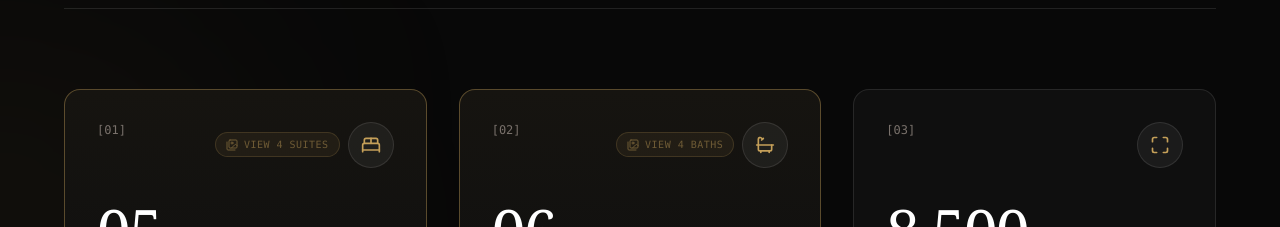
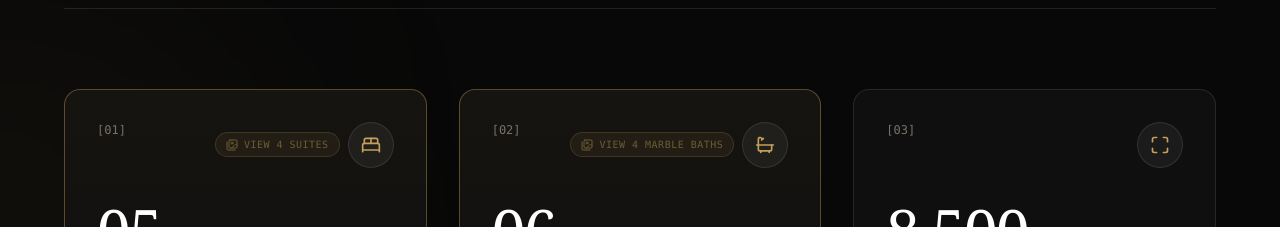
Before and after one commit to im-abdulhanan/Real-Estate-, a React (Vite) app: page / in a window 1280 px wide. Shown: the part 3920-4147 px from the top of the page. Built offline with nearby package versions, Linux system fonts and the light colour scheme; a web font is replaced by a local one.

Commit message:
Refine Italian Marble Bathrooms gallery modal for Bathrooms card

```diff
--- a/src/components/PropertyInfo.tsx
+++ b/src/components/PropertyInfo.tsx
@@ -104,7 +104,7 @@ export const PropertyInfo: React.FC = () => {
       icon: Bath,
       isInteractive: true,
       modalType: 'bathrooms' as const,
-      badge: 'View 4 Baths',
+      badge: 'View 4 Marble Baths',
     },
     { label: 'Living Space', value: '8,500', detail: 'Square Feet Built-Up', icon: Maximize, isInteractive: false },
     { label: 'Private Grounds', value: '0.75', detail: 'Acres Landscaped Estate', icon: Trees, isInteractive: false },
@@ -261,7 +261,7 @@ export const PropertyInfo: React.FC = () => {
                 className="w-full h-full object-cover transition-all duration-700"
               />
               <div className="absolute top-4 left-4 px-3 py-1 bg-black/60 backdrop-blur-md rounded-md border border-white/10 text-xs font-mono text-[#c5a059]">
-                0{activeImageIndex + 1} OF 04 · {activeModal === 'bedrooms' ? 'BEDROOM SUITES' : 'MARBLE BATHROOMS'}
+                0{activeImageIndex + 1} OF 04 · {activeModal === 'bedrooms' ? 'BEDROOM SUITES' : 'ITALIAN MARBLE BATHROOMS'}
               </div>
             </div>
 
@@ -283,7 +283,7 @@ export const PropertyInfo: React.FC = () => {
               {/* Thumbnail Selector Strip */}
               <div className="space-y-3 pt-6 border-t border-white/10">
                 <span className="text-[10px] font-mono text-stone-400 uppercase tracking-widest block">
-                  Select {activeModal === 'bedrooms' ? 'Bedroom Suite' : 'Bathroom Gallery'}
+                  Select {activeModal === 'bedrooms' ? 'Bedroom Suite' : 'Marble Bathroom'}
                 </span>
                 <div className="grid grid-cols-4 gap-2">
                   {currentGalleryImages.map((img, idx) => (
```
